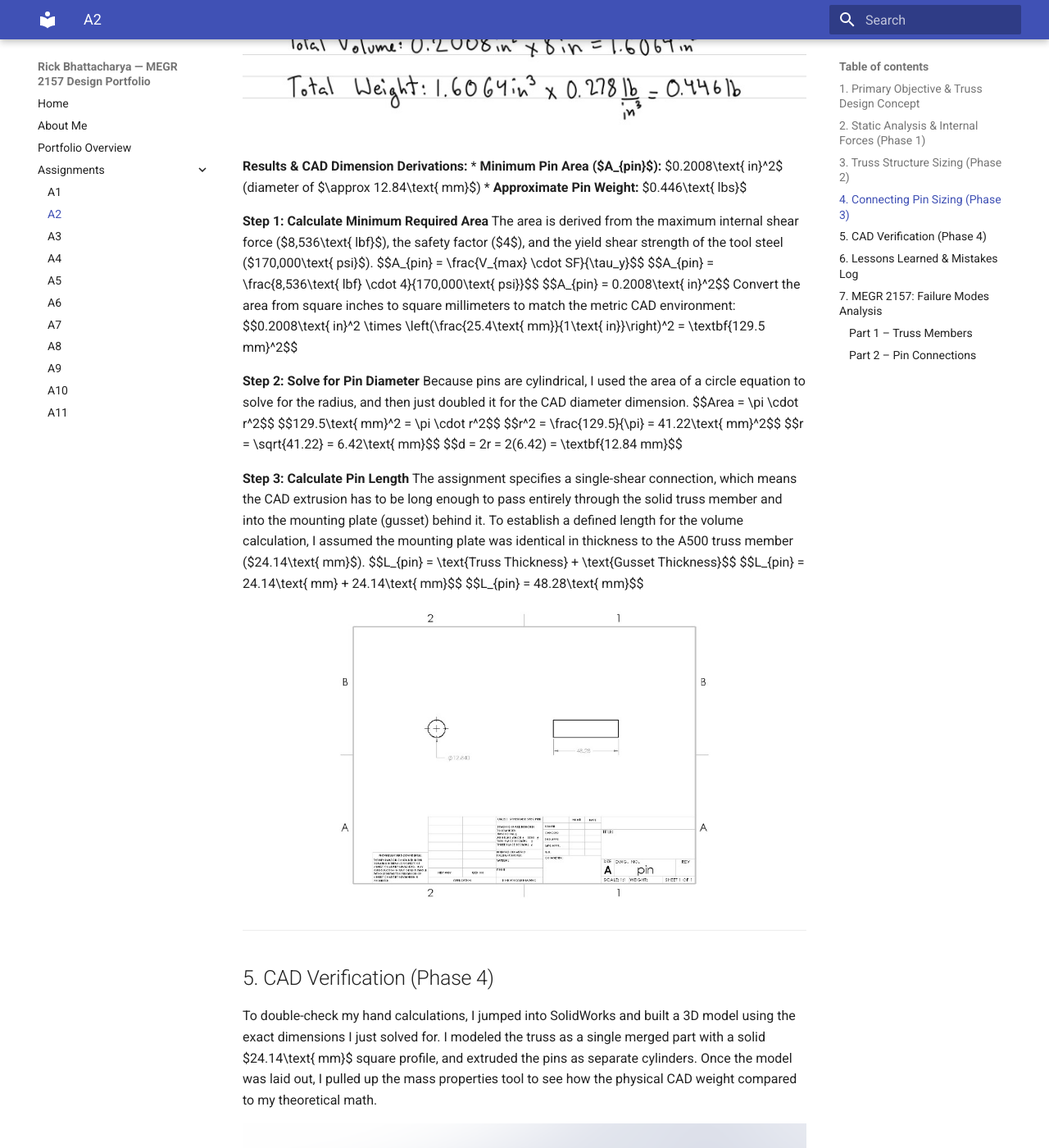
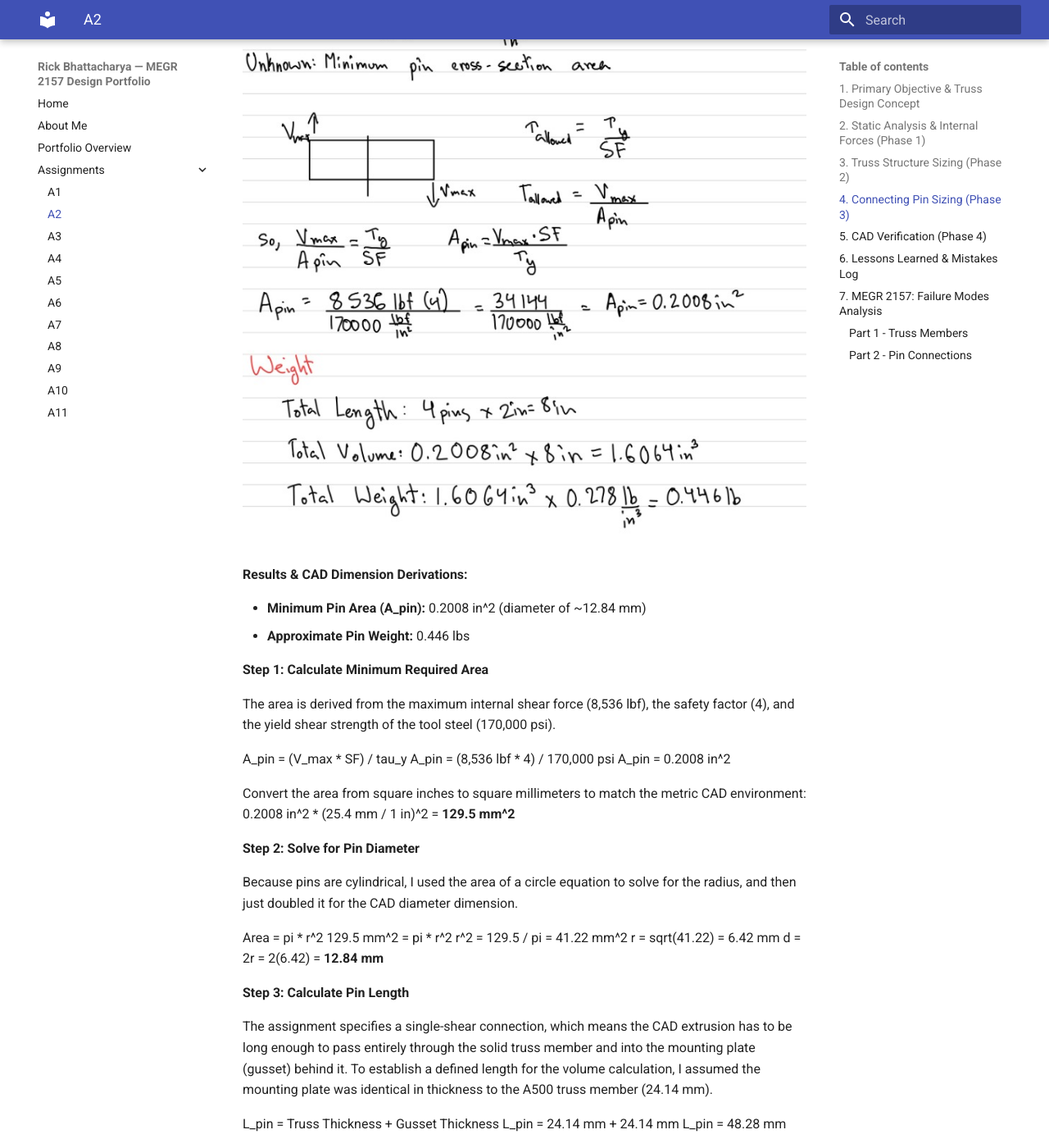
Before and after one commit to sbhatt23uncc/megr2157-portfolio, an MkDocs documentation site: the page built from docs/assignments/A02/index.md, in a window 1280 px wide and 1400 px high, scrolled down 6467 px. Shown: the whole window at 82% size. Built offline with MkDocs 1.6.1 and Material for MkDocs 9.7.7, drawn with Linux system fonts in a browser that asks for light colours; some of the changed text lies outside the part shown.

Commit message:
Convert LaTeX math to plain text for proper MkDocs rendering

```diff
--- a/docs/assignments/A02/index.md
+++ b/docs/assignments/A02/index.md
@@ -3,12 +3,12 @@
 ## 1. Primary Objective & Truss Design Concept
 
 **Primary Objective:**
-The main goal for this project was to design a lightweight planar truss out of A500 steel that could handle two opposing $20\text{ kN}$ point loads (one pushing up at C, and one pulling down at D). We had to make sure it satisfied the specific spatial constraints defined in the assignment prompt ($a = 0.4\text{ m}$, $b = 0.3\text{ m}$).
+The main goal for this project was to design a lightweight planar truss out of A500 steel that could handle two opposing 20 kN point loads (one pushing up at C, and one pulling down at D). We had to make sure it satisfied the specific spatial constraints defined in the assignment prompt (a = 0.4 m, b = 0.3 m).
 
 ![Original Problem Constraints](images/media_1788402874737.png)
 
 **Thinking Process & Geometry Layout:**
-To get started, I mapped out the required nodes from the prompt: A for the pin, B for the roller, and C and D for the loads. I wanted to keep the design as simple and light as possible, so I checked the static determinacy equation ($m + r = 2j$). Since we had 4 joints ($j=4$) and 3 reaction forces ($r=3$), I knew I needed exactly 5 members ($m=5$) to keep it rigid without over-complicating things.
+To get started, I mapped out the required nodes from the prompt: A for the pin, B for the roller, and C and D for the loads. I wanted to keep the design as simple and light as possible, so I checked the static determinacy equation (m + r = 2j). Since we had 4 joints (j=4) and 3 reaction forces (r=3), I knew I needed exactly 5 members (m=5) to keep it rigid without over-complicating things.
 
 I decided to connect the outer perimeter (AB, BC, CD, AD) and just run a single internal diagonal member (AC) to keep the frame from collapsing. This setup kept the weight down but still fully supported that heavy twisting moment caused by the loads at C and D.
 
@@ -25,11 +25,12 @@ Before I could size any of the steel members, I needed to figure out exactly how
 ![Joints D, C, and A](images/media_1788400563708.jpg)
 
 **Internal Force Summary:**
-* **$F_{AD}$:** $33.33\text{ kN}$ (Tension)
-* **$F_{CD}$:** $26.67\text{ kN}$ (Tension)
-* **$F_{BC}$:** $-11.11\text{ kN}$ (Compression)
-* **$F_{AB}$:** $8.89\text{ kN}$ (Tension)
-* **$F_{AC}$:** $-37.97\text{ kN}$ (Compression) $\leftarrow$ **Maximum Internal Force**
+
+* **F_AD:** 33.33 kN (Tension)
+* **F_CD:** 26.67 kN (Tension)
+* **F_BC:** -11.11 kN (Compression)
+* **F_AB:** 8.89 kN (Tension)
+* **F_AC:** -37.97 kN (Compression) <-- **Maximum Internal Force**
 
 ---
 
@@ -38,21 +39,24 @@ Before I could size any of the steel members, I needed to figure out exactly how
 Once I knew the maximum internal force, I could finally size the A500 steel members so they wouldn't fail under the load. The assignment required a safety factor of 3.5, so I divided the steel's yield strength by that factor to find my minimum cross-sectional area. From there, it was pretty straightforward to estimate the total weight of the truss—I just took that required area and multiplied it by the total centerline length of all five members combined.
 
 **Knowns:**
-* Maximum Internal Force ($F_{max}$): $37.97\text{ kN}$ (or $37,970\text{ N}$)
-* Safety Factor ($SF$): $3.5$
-* Yield Strength of A500 Steel ($\sigma_y$): $228\text{ MPa}$ ($228 \times 10^6\text{ N/m}^2$)
-* Total Length ($L_{tot}$): $1.2\text{m} + 0.4\text{m} + 0.5\text{m} + 0.5\text{m} + 0.854\text{m} = 3.454\text{ m}$
-* Density of A500 Steel ($\rho$): $7800\text{ kg/m}^3$
+
+* Maximum Internal Force (F_max): 37.97 kN (or 37,970 N)
+* Safety Factor (SF): 3.5
+* Yield Strength of A500 Steel (sigma_y): 228 MPa (228 x 10^6 N/m^2)
+* Total Length (L_tot): 1.2m + 0.4m + 0.5m + 0.5m + 0.854m = 3.454 m
+* Density of A500 Steel (rho): 7800 kg/m^3
 
 **Unknowns:**
-* Minimum cross-sectional area ($A$)
+
+* Minimum cross-sectional area (A)
 * Approximate mass of the truss
 
 ![Truss Member Sizing Calculations](images/media_1788400563738.jpg)
 
 **Results:**
-* **Minimum Area ($A$):** $0.0005829\text{ m}^2$ (or $582.9\text{ mm}^2$)
-* **Approximate Mass:** $15.8\text{ kg}$
+
+* **Minimum Area (A):** 0.0005829 m^2 (or 582.9 mm^2)
+* **Approximate Mass:** 15.8 kg
 
 ---
 
@@ -61,43 +65,53 @@ Once I knew the maximum internal force, I could finally size the A500 steel memb
 For the joints, I used hardened tool steel pins to make sure they could handle the shear forces without snapping. I assumed a basic single-shear connection and applied a safety factor of 4 against the maximum internal force to find the required pin area. After doing the math to get the diameter, I figured out the total pin weight by assuming the wall bracket would be the exact same thickness as the truss members.
 
 **Knowns:**
-* Maximum Shear Force ($V_{max}$): $37.97\text{ kN} \times 224.81 = 8,536\text{ lbf}$
-* Yield Shear Strength ($\tau_y$): $170\text{ ksi}$ ($170,000\text{ lbf/in}^2$)
-* Pin Density ($\rho$): $0.278\text{ lb/in}^3$
-* Safety Factor ($SF$): $4$
+
+* Maximum Shear Force (V_max): 37.97 kN x 224.81 = 8,536 lbf
+* Yield Shear Strength (tau_y): 170 ksi (170,000 lbf/in^2)
+* Pin Density (rho): 0.278 lb/in^3
+* Safety Factor (SF): 4
 * Connection Type: Single Shear
 
 **Unknowns:**
-* Minimum pin cross-sectional area ($A_{pin}$)
+
+* Minimum pin cross-sectional area (A_pin)
 * Approximate combined weight of the pins
 
 ![Pin Sizing Calculations](images/media_1788400563736.jpg)
 
 **Results & CAD Dimension Derivations:**
-* **Minimum Pin Area ($A_{pin}$):** $0.2008\text{ in}^2$ (diameter of $\approx 12.84\text{ mm}$)
-* **Approximate Pin Weight:** $0.446\text{ lbs}$
+
+* **Minimum Pin Area (A_pin):** 0.2008 in^2 (diameter of ~12.84 mm)
+* **Approximate Pin Weight:** 0.446 lbs
 
 **Step 1: Calculate Minimum Required Area**
-The area is derived from the maximum internal shear force ($8,536\text{ lbf}$), the safety factor ($4$), and the yield shear strength of the tool steel ($170,000\text{ psi}$).
-$$A_{pin} = \frac{V_{max} \cdot SF}{\tau_y}$$
-$$A_{pin} = \frac{8,536\text{ lbf} \cdot 4}{170,000\text{ psi}}$$
-$$A_{pin} = 0.2008\text{ in}^2$$
+
+The area is derived from the maximum internal shear force (8,536 lbf), the safety factor (4), and the yield shear strength of the tool steel (170,000 psi).
+
+A_pin = (V_max * SF) / tau_y
+A_pin = (8,536 lbf * 4) / 170,000 psi
+A_pin = 0.2008 in^2
+
 Convert the area from square inches to square millimeters to match the metric CAD environment:
-$$0.2008\text{ in}^2 \times \left(\frac{25.4\text{ mm}}{1\text{ in}}\right)^2 = \textbf{129.5 mm}^2$$
+0.2008 in^2 * (25.4 mm / 1 in)^2 = **129.5 mm^2**
 
 **Step 2: Solve for Pin Diameter**
+
 Because pins are cylindrical, I used the area of a circle equation to solve for the radius, and then just doubled it for the CAD diameter dimension.
-$$Area = \pi \cdot r^2$$
-$$129.5\text{ mm}^2 = \pi \cdot r^2$$
-$$r^2 = \frac{129.5}{\pi} = 41.22\text{ mm}^2$$
-$$r = \sqrt{41.22} = 6.42\text{ mm}$$
-$$d = 2r = 2(6.42) = \textbf{12.84 mm}$$
+
+Area = pi * r^2
+129.5 mm^2 = pi * r^2
+r^2 = 129.5 / pi = 41.22 mm^2
+r = sqrt(41.22) = 6.42 mm
+d = 2r = 2(6.42) = **12.84 mm**
 
 **Step 3: Calculate Pin Length**
-The assignment specifies a single-shear connection, which means the CAD extrusion has to be long enough to pass entirely through the solid truss member and into the mounting plate (gusset) behind it. To establish a defined length for the volume calculation, I assumed the mounting plate was identical in thickness to the A500 truss member ($24.14\text{ mm}$).
-$$L_{pin} = \text{Truss Thickness} + \text{Gusset Thickness}$$
-$$L_{pin} = 24.14\text{ mm} + 24.14\text{ mm}$$
-$$L_{pin} = 48.28\text{ mm}$$
+
+The assignment specifies a single-shear connection, which means the CAD extrusion has to be long enough to pass entirely through the solid truss member and into the mounting plate (gusset) behind it. To establish a defined length for the volume calculation, I assumed the mounting plate was identical in thickness to the A500 truss member (24.14 mm).
+
+L_pin = Truss Thickness + Gusset Thickness
+L_pin = 24.14 mm + 24.14 mm
+L_pin = 48.28 mm
 
 ![Pin Engineering Drawing](images/media_1788402819284.jpg)
 
@@ -105,30 +119,32 @@ $$L_{pin} = 48.28\text{ mm}$$
 
 ## 5. CAD Verification (Phase 4)
 
-To double-check my hand calculations, I jumped into SolidWorks and built a 3D model using the exact dimensions I just solved for. I modeled the truss as a single merged part with a solid $24.14\text{ mm}$ square profile, and extruded the pins as separate cylinders. Once the model was laid out, I pulled up the mass properties tool to see how the physical CAD weight compared to my theoretical math.
+To double-check my hand calculations, I jumped into SolidWorks and built a 3D model using the exact dimensions I just solved for. I modeled the truss as a single merged part with a solid 24.14 mm square profile, and extruded the pins as separate cylinders. Once the model was laid out, I pulled up the mass properties tool to see how the physical CAD weight compared to my theoretical math.
 
 ![Truss SolidWorks Sketch](images/media_1788402819302.png)
 
-* **Calculated 1D Theoretical Mass:** $15.8\text{ kg}$
-* **Verified 3D CAD Mass:** $14.41\text{ kg}$
+* **Calculated 1D Theoretical Mass:** 15.8 kg
+* **Verified 3D CAD Mass:** 14.41 kg
 
 ---
 
 ## 6. Lessons Learned & Mistakes Log
 
-This assignment really opened my eyes to how a single bad assumption can throw off an entire engineering design. Early on, I accidentally assumed the $20\text{ kN}$ load at node C was pointing down instead of up; fixing that one flipped arrow completely changed how the internal forces were distributed across the whole truss. I also learned a lot about the difference between theoretical math and physical reality. My hand-calculated mass ($15.8\text{ kg}$) came out noticeably heavier than the CAD mass ($14.41\text{ kg}$) because the 1D math double-counts the steel where the beams overlap at the joints, while the 3D CAD model actually merges those volumes together.
+This assignment really opened my eyes to how a single bad assumption can throw off an entire engineering design. Early on, I accidentally assumed the 20 kN load at node C was pointing down instead of up; fixing that one flipped arrow completely changed how the internal forces were distributed across the whole truss. I also learned a lot about the difference between theoretical math and physical reality. My hand-calculated mass (15.8 kg) came out noticeably heavier than the CAD mass (14.41 kg) because the 1D math double-counts the steel where the beams overlap at the joints, while the 3D CAD model actually merges those volumes together.
 
 ---
 
 ## 7. MEGR 2157: Failure Modes Analysis
 
-### Part 1 – Truss Members
-* **Expected Failure Mode:** For the truss members, the expected failure mode really just depends on the direction of the load. The tension members (AB, AD, CD) will likely fail via **yielding**, meaning they'll elongate permanently once the normal stress exceeds the $228\text{ MPa}$ limit. On the flip side, the compression members (BC, AC) will fail via **Euler buckling** long before the material reaches its compressive yield limit, simply because long, slender structural elements become geometrically unstable under high compressive loads.
+### Part 1 - Truss Members
+
+* **Expected Failure Mode:** For the truss members, the expected failure mode really just depends on the direction of the load. The tension members (AB, AD, CD) will likely fail via **yielding**, meaning they'll elongate permanently once the normal stress exceeds the 228 MPa limit. On the flip side, the compression members (BC, AC) will fail via **Euler buckling** long before the material reaches its compressive yield limit, simply because long, slender structural elements become geometrically unstable under high compressive loads.
 * **Material Classification:** A500 structural steel is a **ductile** material. This means it will experience significant plastic deformation (stretching or bending) before it actually snaps or fractures.
-* **Support & Reasoning:** In mechanics of materials, tensile stress is uniformly distributed across the cross-section ($\sigma = F/A$), making yielding the primary concern. Compressive stress, however, introduces lateral deflection risks. Compressive stability relies heavily on the area moment of inertia ($I$), not just the raw cross-sectional area.
+* **Support & Reasoning:** In mechanics of materials, tensile stress is uniformly distributed across the cross-section (sigma = F/A), making yielding the primary concern. Compressive stress, however, introduces lateral deflection risks. Compressive stability relies heavily on the area moment of inertia (I), not just the raw cross-sectional area.
 * **Design Modification:** To reduce the likelihood of buckling in the compression members without adding excessive weight, I'd propose changing the cross-sectional geometry from a solid square rod to a hollow square tube. This moves the material further from the neutral axis, massively increasing the area moment of inertia while maintaining the exact same cross-sectional area.
 
-### Part 2 – Pin Connections
+### Part 2 - Pin Connections
+
 * **Expected Failure Mode:** The pins are most likely to fail via **transverse shear fracture**. Alternatively, the connection could fail via bearing yielding (where the much harder tool steel pin elongates and crushes the softer A500 steel pinhole).
-* **Support & Reasoning:** According to the *Machinery's Handbook* (Working Stress section), pins in a single-shear configuration experience the entire $8,536\text{ lbf}$ internal load concentrated entirely across one microscopic slip plane at the interface between the two connected members. Because hardened tool steel is brittle, it won't deform plastically to absorb energy; if the ultimate shear strength is exceeded, it will just snap cleanly at that shear plane.
-* **Design Modification:** The best way to fix this would be to redesign the joint from a single-shear connection to a **double-shear connection**. By placing the truss member inside a clevis bracket or sandwiching it between two welded gusset plates, the shear force is perfectly split across two distinct shear planes on the pin. This immediately halves the applied shear stress ($\tau = F/2A$) without requiring a larger, heavier pin.
+* **Support & Reasoning:** According to the Machinery's Handbook (Working Stress section), pins in a single-shear configuration experience the entire 8,536 lbf internal load concentrated entirely across one microscopic slip plane at the interface between the two connected members. Because hardened tool steel is brittle, it won't deform plastically to absorb energy; if the ultimate shear strength is exceeded, it will just snap cleanly at that shear plane.
+* **Design Modification:** The best way to fix this would be to redesign the joint from a single-shear connection to a **double-shear connection**. By placing the truss member inside a clevis bracket or sandwiching it between two welded gusset plates, the shear force is perfectly split across two distinct shear planes on the pin. This immediately halves the applied shear stress (tau = F/2A) without requiring a larger, heavier pin.
```
